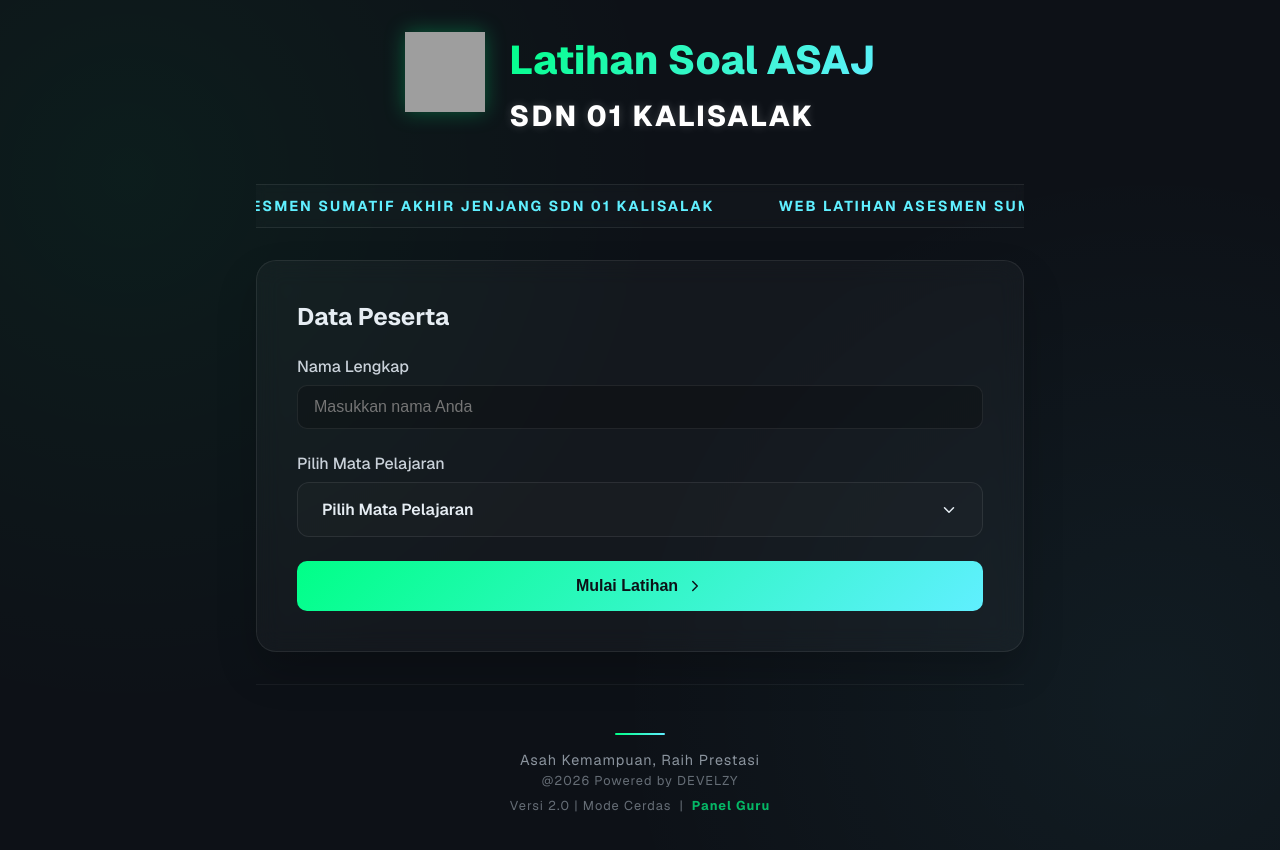
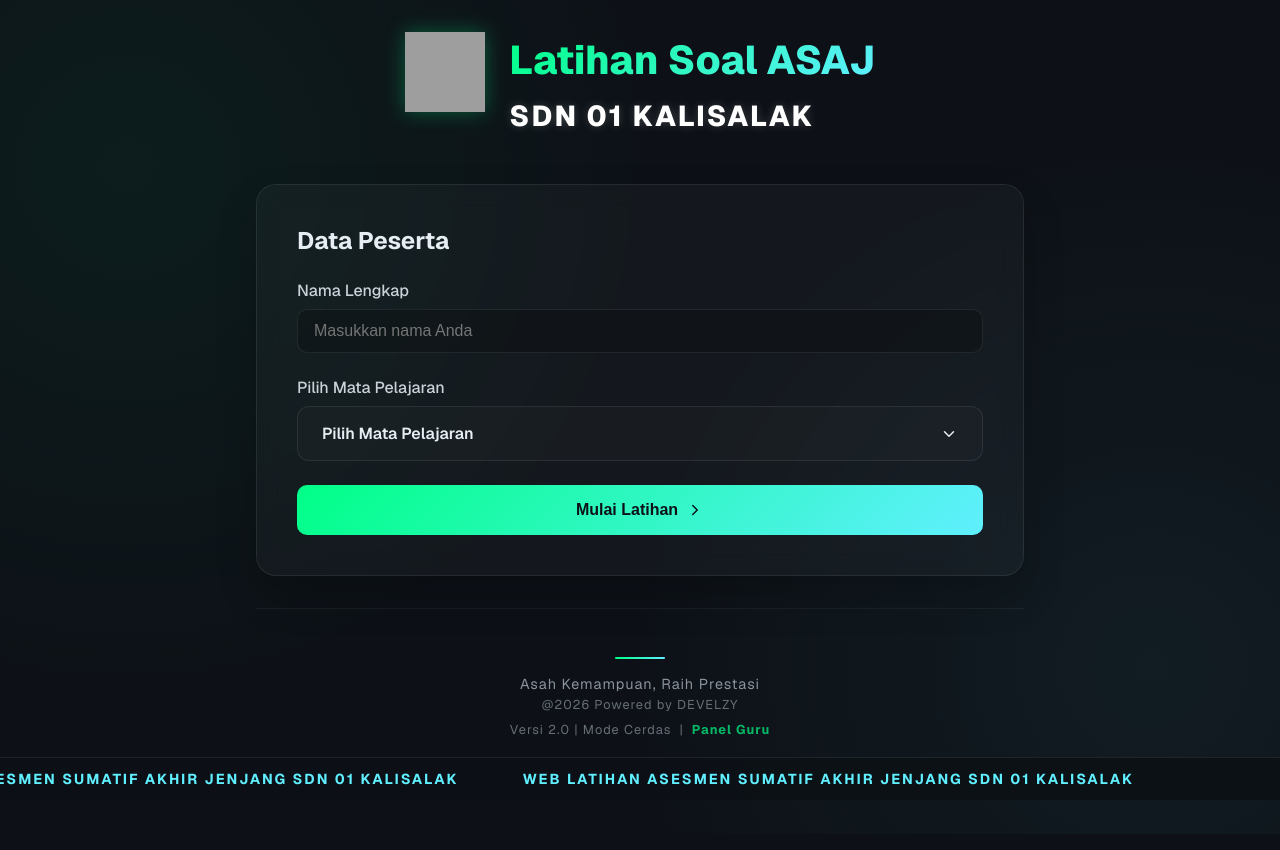
Before and after one commit to develzy/latihansoal-develzy, a Next.js app: page / in a window 1280 px wide. Shown: the top 850 px of the page. Built offline with nearby package versions, Linux system fonts and the light colour scheme; grey boxes are pictures that could not be loaded.

Commit message:
Style: Move marquee to fixed bottom position

```diff
--- a/src/app/page.module.css
+++ b/src/app/page.module.css
@@ -358,7 +358,7 @@
 
 .footer {
   text-align: center;
-  padding: 3rem 0 2rem 0;
+  padding: 3rem 0 4rem 0;
   margin-top: auto;
   color: #8b949e;
   font-size: 0.9rem;
@@ -547,14 +547,16 @@
 }
 
 .marquee {
+  position: fixed;
+  bottom: 0;
+  left: 0;
   width: 100%;
   overflow: hidden;
-  background: rgba(255, 255, 255, 0.02);
+  background: rgba(13, 17, 23, 0.95);
   border-top: 1px solid var(--glass-border);
-  border-bottom: 1px solid var(--glass-border);
   padding: 0.75rem 0;
-  margin-bottom: 2rem;
-  backdrop-filter: blur(5px);
+  z-index: 9999;
+  backdrop-filter: blur(10px);
 }
 
 .marqueeInner {
```
